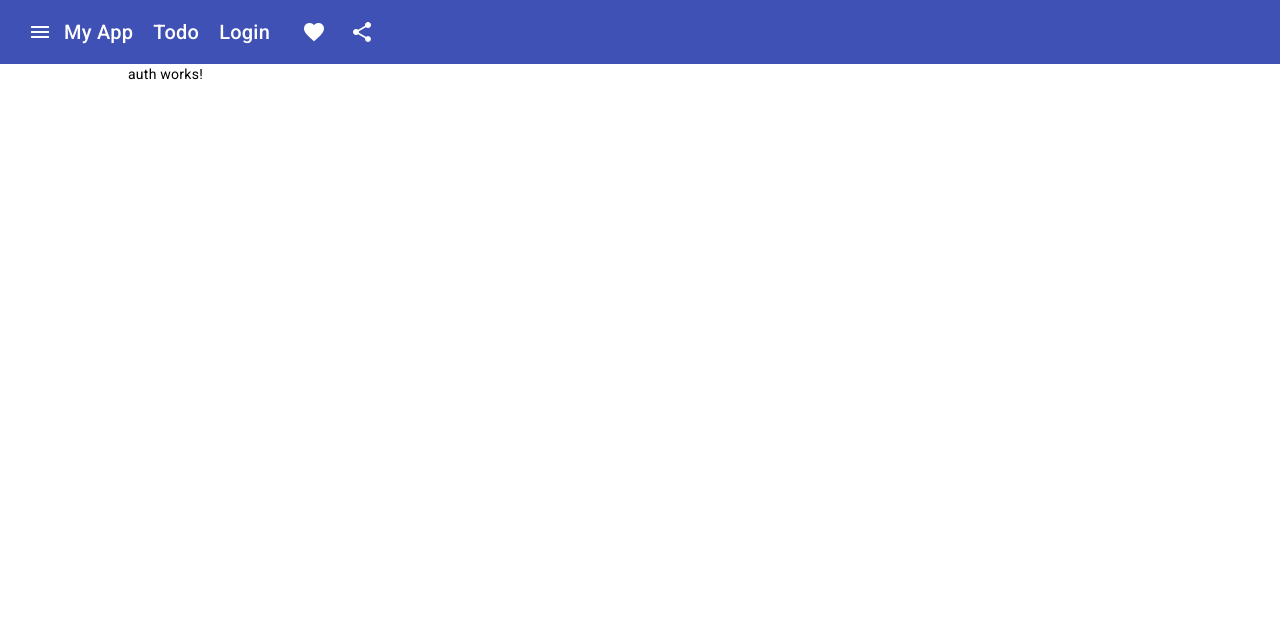
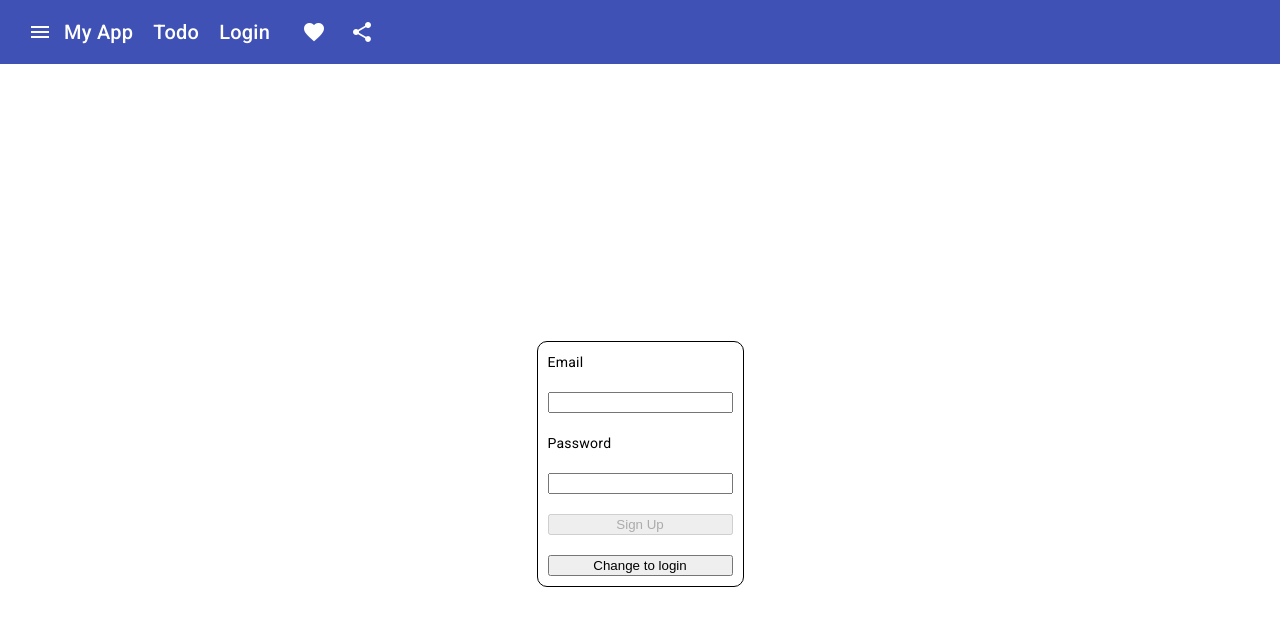
Before and after one commit to Rushannn/my-first-app, an Angular app: page /auth in a window 1280 px wide. Shown: the top 626 px of the page. Built offline with nearby package versions, Linux system fonts and the light colour scheme.

Commit message:
add auth form and auth service

```diff
--- a/src/app/app.module.ts
+++ b/src/app/app.module.ts
@@ -9,12 +9,14 @@ import { HeaderComponent } from './core/layout/header/header.component';
 import { MaterialModule } from './shared/material/material.module';
 import { RouterModule } from '@angular/router';
 import { AppRoutingModule } from './app.routing';
+import { AuthComponent } from './features/auth/auth.component';
 
 
 @NgModule({
   declarations: [
     AppComponent,
     HeaderComponent,
+    AuthComponent
   ],
   imports: [
     BrowserModule,
@@ -22,7 +24,8 @@ import { AppRoutingModule } from './app.routing';
     TodoModule,
     NoopAnimationsModule,
     MaterialModule,
-    AppRoutingModule
+    AppRoutingModule,
+    FormsModule,
   ],
   providers: [],
   bootstrap: [AppComponent],
--- /dev/null
+++ b/src/app/core/models/IAuth.model.ts
@@ -0,0 +1,4 @@
+export interface IAuth {
+  email: string;
+  password: string;
+}
--- a/src/app/features/auth/auth.component.css
+++ b/src/app/features/auth/auth.component.css
@@ -0,0 +1,15 @@
+:host {
+  display: flex;
+  justify-content: center;
+  align-items: center;
+  height: 100vh;
+}
+
+.auth-form {
+  display: flex;
+  flex-direction: column;
+  padding: 10px;
+  gap: 20px;
+  border: 1px solid black;
+  border-radius: 10px;
+}
--- a/src/app/features/auth/auth.component.html
+++ b/src/app/features/auth/auth.component.html
@@ -1 +1,25 @@
-<p>auth works!</p>
+<form class="auth-form" #authForm="ngForm" (ngSubmit)="onSubmit(authForm)">
+  <label for="email">Email</label>
+  <input type="email" id="emil" ngModel name="email" required />
+
+  <label for="password">Password</label>
+  <input type="password" id="password" name="password" ngModel required />
+
+  <button type="submit" [disabled]="authForm.invalid">{{ isLoginForm ? "Login" : "Sign Up" }}</button>
+  <button type="button" (click)="toggleForm()">
+    Change to {{ !isLoginForm ? "login" : "sign Up" }}
+  </button>
+</form>
+
+<!-- <form class="auth-form" [(ngModel)]="authForm">
+  <label for="email">Email</label>
+  <input type="email" id="email" [(ngModel)]="authForm.email" name="email" required />
+
+  <label for="password">Password</label>
+  <input type="password" id="password" [(ngModel)]="authForm.password" name="password" required />
+
+  <button type="submit">{{ isLoginForm ? "Login" : "Sign Up" }}</button>
+  <button type="button" (click)="toggleForm()">
+    Change to {{ isLoginForm ? "Sign Up" : "Login" }}
+  </button>
+</form> -->
--- a/src/app/features/auth/auth.component.ts
+++ b/src/app/features/auth/auth.component.ts
@@ -1,10 +1,25 @@
-import { Component } from '@angular/core';
+import { ChangeDetectionStrategy, Component } from '@angular/core';
+import { NgForm, NgModel } from '@angular/forms';
 
 @Component({
   selector: 'app-auth',
   templateUrl: './auth.component.html',
-  styleUrls: ['./auth.component.css']
+  styleUrls: ['./auth.component.css'],
+  changeDetection: ChangeDetectionStrategy.OnPush
 })
 export class AuthComponent {
+  isLoginForm: boolean = false;
+
+  authForm!: any;
+
+  toggleForm() {
+    this.isLoginForm = !this.isLoginForm;
+  }
+
+  onSubmit(authForm: NgForm) {
+    console.log(authForm.value)
+  }
+
+
 
 }
```
Also changed, not shown: src/app/core/services/auth.service.ts (added, +21 -0 lines), src/app/features/auth/auth.module.ts (deleted, +0 -15 lines).
